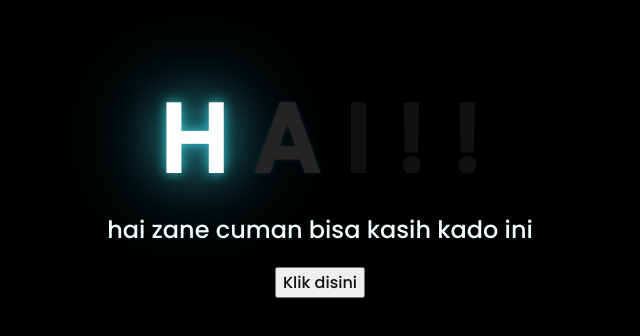
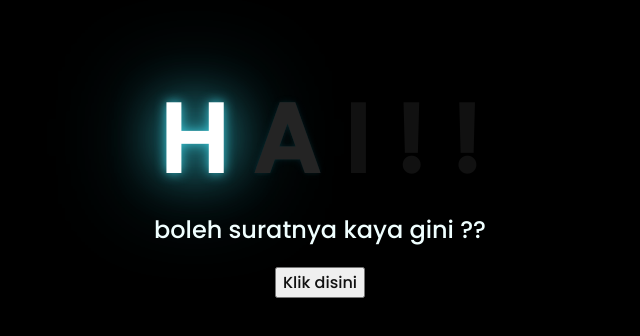
Before and after one commit to wh00pshi3t/zanezanezane, a plain HTML site: page index.html in a window 1280 px wide. Shown: the part 226-562 px from the top of the page, without its empty margins (328-968 px from the left). Drawn offline with Linux system fonts and the light colour scheme.

Commit message:
index.html

```diff
--- a/index.html
+++ b/index.html
@@ -18,7 +18,7 @@
         <span>!</span>
     </div>
     <div class="description">
-        <span>hai zane cuman bisa kasih kado ini </span>
+        <span>boleh suratnya kaya gini ?? </span>
     </div>
     <div class="button">
         <button>
```
